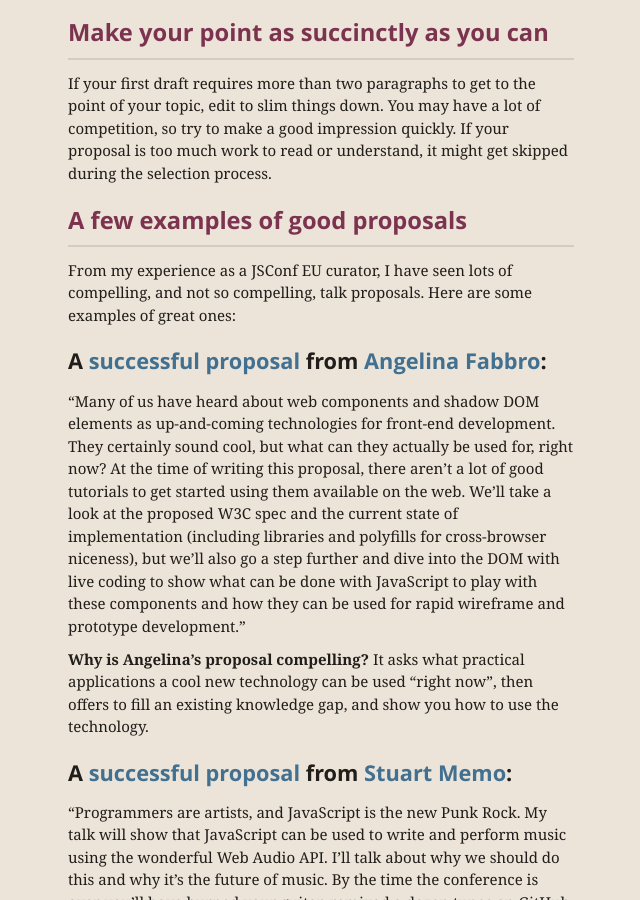
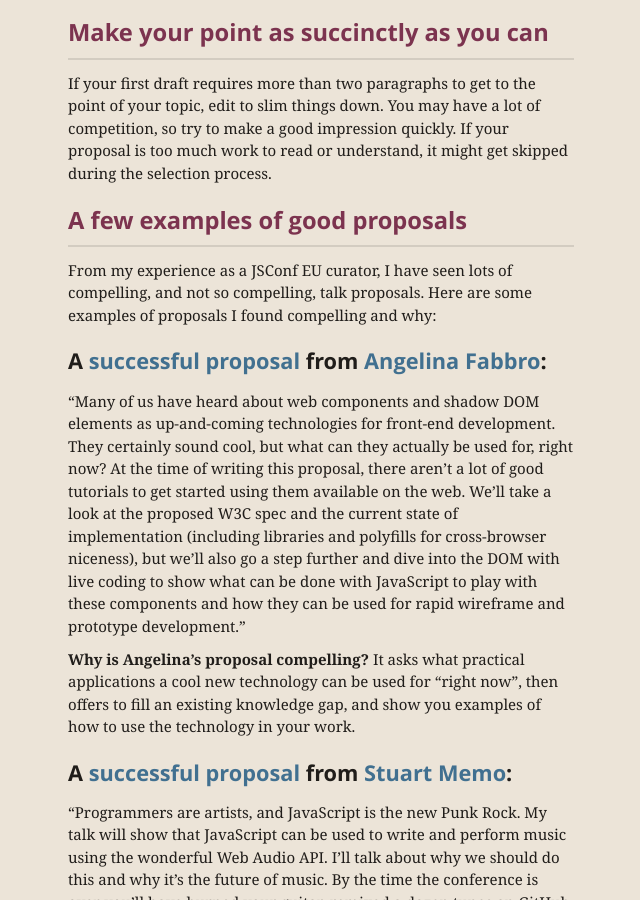
Before and after one commit to janl/waaa, a Jekyll site: the page built from for_speakers/how-to-write-a-compelling-proposal.md, in a window 1280 px wide and 900 px high, scrolled down 1292 px. Shown: the whole window, without its empty margins (319-959 px from the left). Built offline with Jekyll 4.4.1, drawn with Linux system fonts in a browser that asks for light colours; nearby versions of some CDN libraries; comment, search, counter and statistics services are not loaded.

Commit message:
clarify my opinion

```diff
--- a/for_speakers/how-to-write-a-compelling-proposal.md
+++ b/for_speakers/how-to-write-a-compelling-proposal.md
@@ -34,13 +34,13 @@
 
 ## A few examples of good proposals
 
-From my experience as a JSConf EU curator, I have seen lots of compelling, and not so compelling, talk proposals. Here are some examples of great ones:
+From my experience as a JSConf EU curator, I have seen lots of compelling, and not so compelling, talk proposals. Here are some examples of proposals I found compelling and why:
 
 ### A [successful proposal](http://2012.jsconf.eu/speaker/2012/08/24/inspector-web-and-the-mystery-of-the-shadow-dom.html) from [Angelina Fabbro](https://twitter.com/angelinamagnum):
 
 “Many of us have heard about web components and shadow DOM elements as up-and-coming technologies for front-end development. They certainly sound cool, but what can they actually be used for, right now? At the time of writing this proposal, there aren’t a lot of good tutorials to get started using them available on the web. We’ll take a look at the proposed W3C spec and the current state of implementation (including libraries and polyfills for cross-browser niceness), but we’ll also go a step further and dive into the DOM with live coding to show what can be done with JavaScript to play with these components and how they can be used for rapid wireframe and prototype development.”
 
-**Why is Angelina’s proposal compelling?** It asks what practical applications a cool new technology can be used “right now”, then offers to fill an existing knowledge gap, and show you how to use the technology.
+**Why is Angelina’s proposal compelling?** It asks what practical applications a cool new technology can be used for “right now”, then offers to fill an existing knowledge gap, and show you examples of how to use the technology in your work.
 
 ### A [successful proposal](http://2012.jsconf.eu/speaker/2012/08/24/javascript-is-the-new-punk-rock.html) from [Stuart Memo](https://twitter.com/stuartmemo):
 
```
